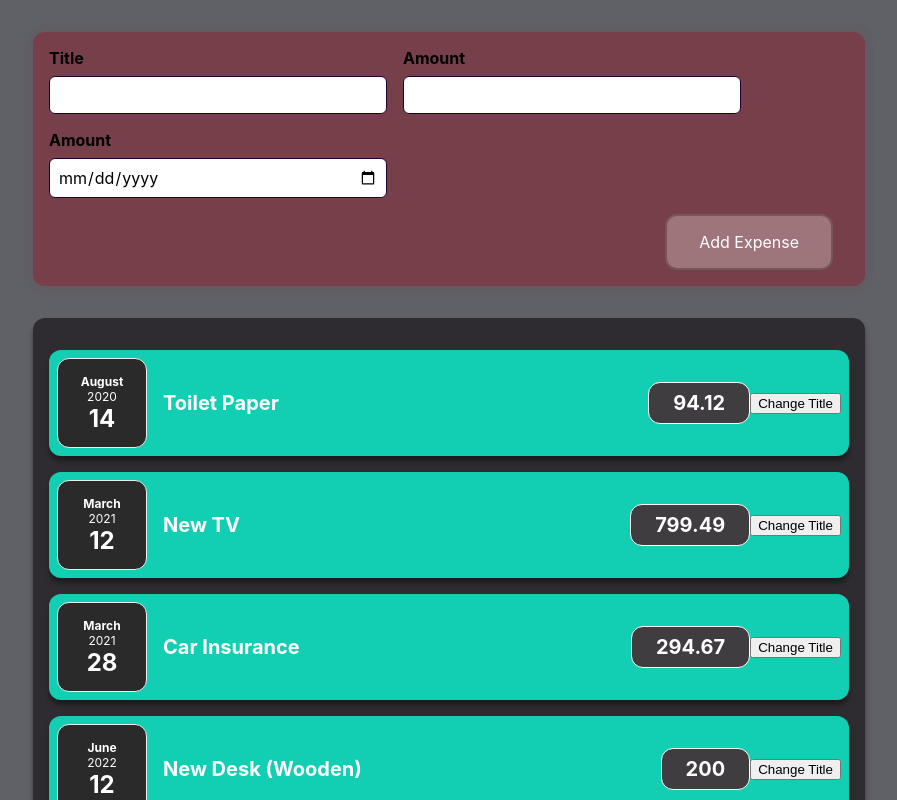
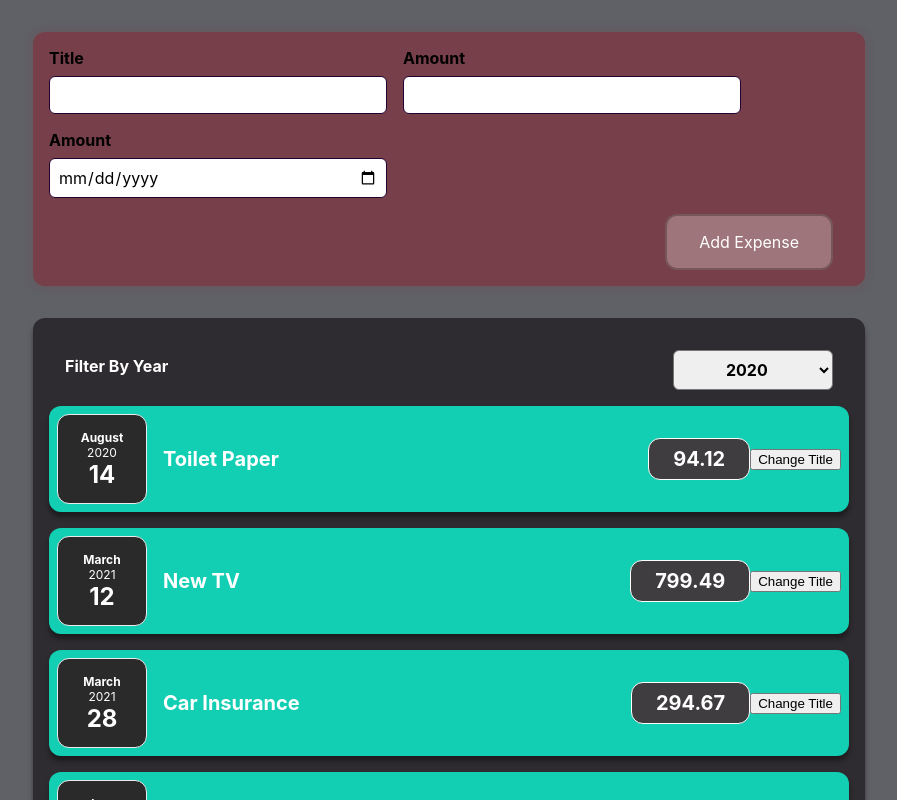
Before and after one commit to canturkmen/ExpenseReport, a React (Create React App) app: page / in a window 1280 px wide. Shown: the top 800 px of the page, without its empty margins (191-1088 px from the left). Built offline with nearby package versions, Linux system fonts and the light colour scheme.

Commit message:
Added filtering year component.

```diff
--- /dev/null
+++ b/src/components/Expenses/ExpenseFilter.css
@@ -0,0 +1,24 @@
+.expenses-filter {
+    color: white;
+    padding: 0 1rem;
+}
+
+.expenses-filter__control {
+    display: flex;
+    width: 100%;
+    align-items: center;
+    justify-content: space-between;
+    margin: 1rem 0;
+}
+
+.expenses-filter label {
+    font-weight: bold;
+    margin-bottom: 0.5rem;
+}
+
+.expenses-filter select {
+    font: inherit;
+    font-weight: bold;
+    border-radius: 6px;
+    padding: 0.5rem 3rem;
+}
--- /dev/null
+++ b/src/components/Expenses/ExpenseFilter.js
@@ -0,0 +1,26 @@
+import React from "react";
+
+import "./ExpenseFilter.css";
+
+const ExpenseFilter = (props) => {
+
+    const selectYearHandler = (event) => {
+        props.onSelectYear(event.target.value);
+    }
+
+  return (
+    <div className="expenses-filter">
+      <div className="expenses-filter__control">
+        <label>Filter By Year</label>
+        <select value={props.selected} onChange={selectYearHandler}>
+          <option value="2022">2022</option>
+          <option value="2021">2021</option>
+          <option value="2020">2020</option>
+          <option value="2019">2019</option>
+        </select>
+      </div>
+    </div>
+  );
+};
+
+export default ExpenseFilter;
--- a/src/components/Expenses/Expenses.js
+++ b/src/components/Expenses/Expenses.js
@@ -1,35 +1,32 @@
-import React from "react";
+import React, { useState } from "react";
 
 import Card from "../UI/Card";
+import ExpenseFilter from "./ExpenseFilter";
 import ExpenseItem from "./ExpenseItem";
 import "./Expenses.css";
 
 const Expenses = (props) => {
+  const [filteredYear, setFilteredYear] = useState("2020");
+
+  const filterByYearHandler = (enteredSelectedYear) => {
+    setFilteredYear(enteredSelectedYear);
+    console.log(enteredSelectedYear);
+  };
 
   return (
     <Card className="expenses">
-      <ExpenseItem
-        title={props.expenses[0].title}
-        amount={props.expenses[0].amount}
-        date={props.expenses[0].date}
-      />
-      <ExpenseItem
-        title={props.expenses[1].title}
-        amount={props.expenses[1].amount}
-        date={props.expenses[1].date}
-      />
-      <ExpenseItem
-        title={props.expenses[2].title}
-        amount={props.expenses[2].amount}
-        date={props.expenses[2].date}
-      />
-      <ExpenseItem
-        title={props.expenses[3].title}
-        amount={props.expenses[3].amount}
-        date={props.expenses[3].date}
-      />
+      <ExpenseFilter selected={filteredYear} onSelectYear={filterByYearHandler}></ExpenseFilter>
+      {props.expenses.map((expense) => {
+        return (
+          <ExpenseItem
+            title={expense.title}
+            amount={expense.amount}
+            date={expense.date}
+          />
+        );
+      })}
     </Card>
   );
-}
+};
 
 export default Expenses;
```
